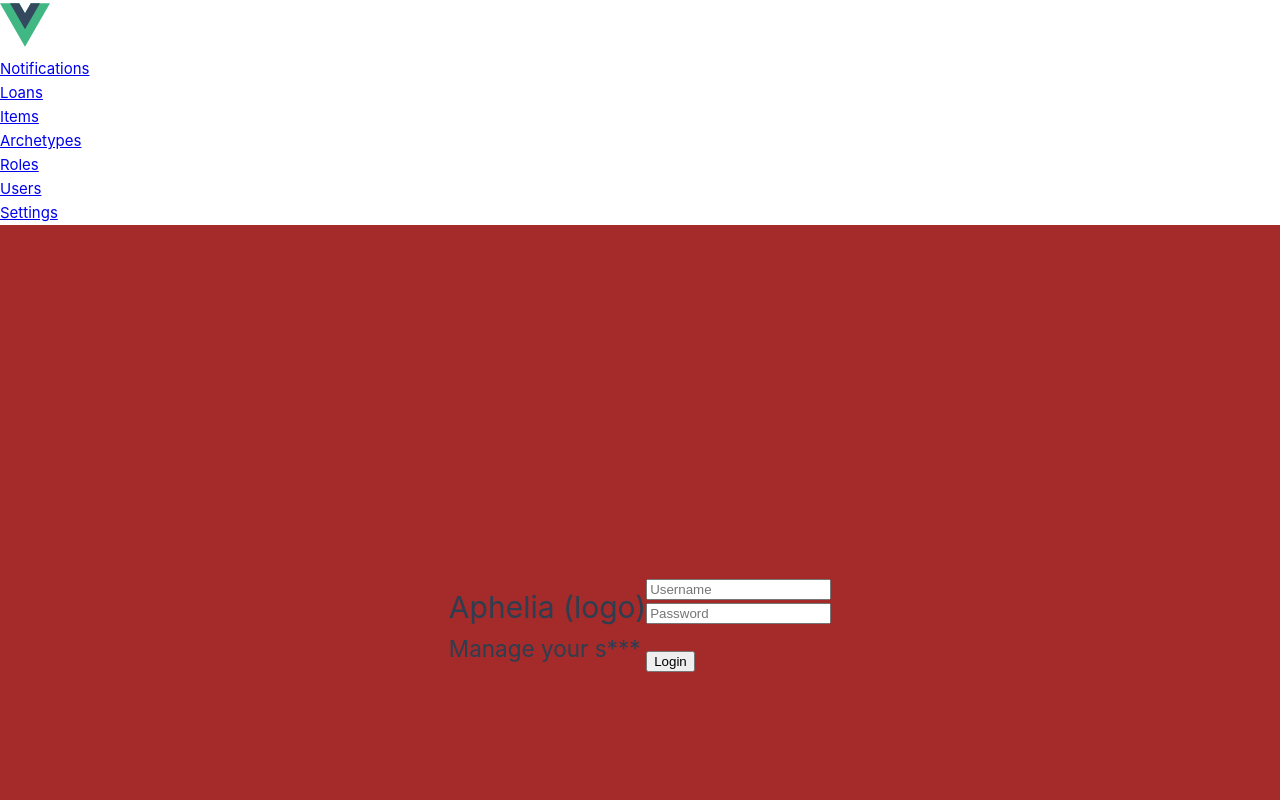
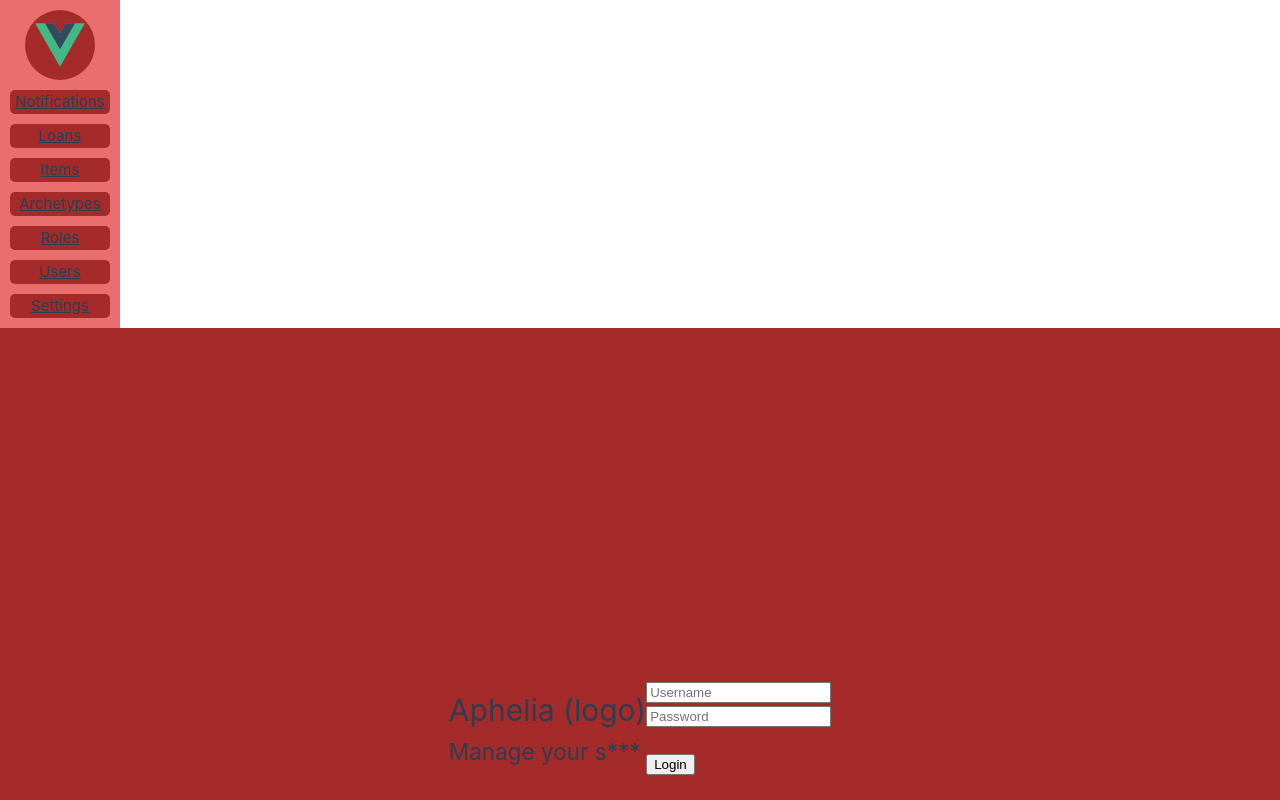
Before and after one commit to Appl3s-3/Aphelia-Front, a Vue app: page / in a window 1280 px wide. Shown: the top 800 px of the page. Built offline with nearby package versions, Linux system fonts and the light colour scheme.

Commit message:
added more navbar functionality

```diff
--- a/src/components/NavigationBar.vue
+++ b/src/components/NavigationBar.vue
@@ -2,11 +2,9 @@
 </script>
 
 <template>
-    <!-- Appl3s to I_Agreed: I think <nav> is the correct tag to use, since technically there'd be a <header> in the <nav>, but that also doesn't make sense -->
-        <!-- TODO: change links to vue links -->
     <div id="navbar">
         <nav id="navbar-nav">
-            <router-link to="home" class="nav-button" id="nav-home">
+            <router-link to="home" class="nav-button nav-logo" id="nav-home">
                 <img src="../assets/logo.svg" id="logo">
             </router-link>
 
@@ -44,9 +42,40 @@
 <style scoped>
 .nav-button {
     display: block;
+    margin: 10px;
+    border-radius: 5px;
+
+    text-align: center;
+    color: #2c3e50;
+    background-color: #a52a2a;
+
+    transition: 0.2s;
+}
+
+.nav-button:hover {
+    background-color: #921e1e;
+}
+
+.nav-button:active {
+    background-color: #801515;
+}
+
+.nav-logo {
+    width: 70px;
+    height: 70px;
+    margin-left: 25px;
+    margin-right: 25px;
+
+    border-radius: 50%;
+}
+
+#navbar {
+    width: 120px;
+    background-color: #e96f6f;
 }
 
 #logo {
+    margin: 10px;
     width: 50px;
     height: 50px;
 }
```
